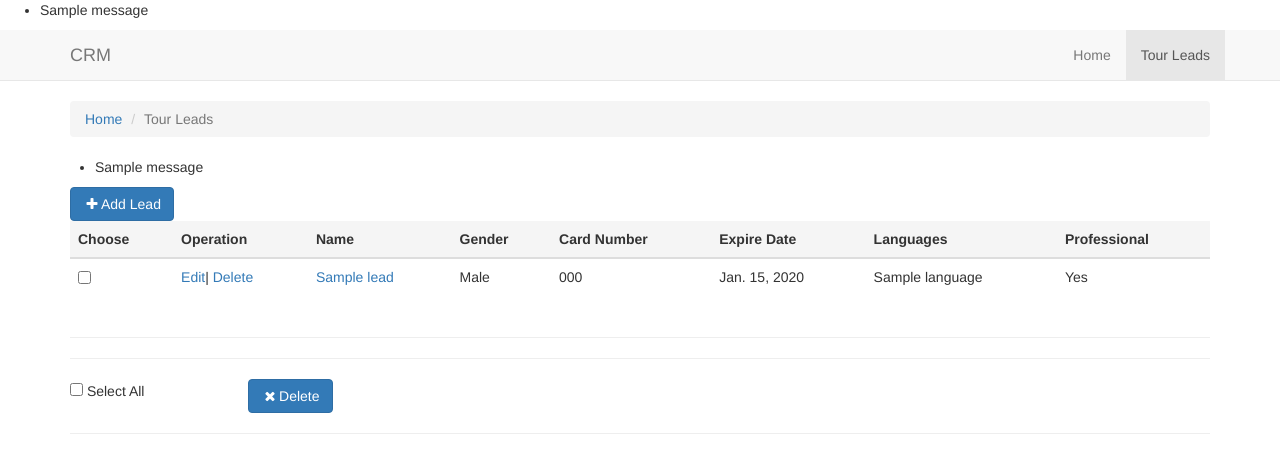
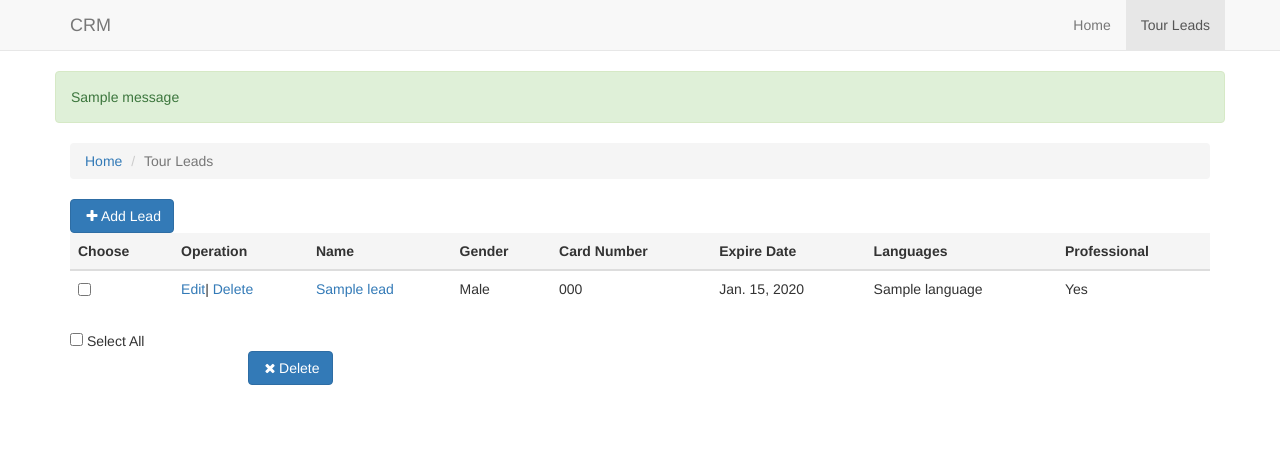
Before and after one commit to LifeForDev/ch_3, a Django app: page /leads/ in a window 1280 px wide. Shown: the top 473 px of the page. Run offline with Django 3.2, Linux system fonts and the light colour scheme; tables that the repository leaves empty hold one stand-in row (values such as "Sample post"); one stand-in notice (Sample message) is shown; some libraries are stand-ins or nearby versions.

Commit message:
messages

```diff
--- a/project/leads/forms.py
+++ b/project/leads/forms.py
@@ -99,6 +99,8 @@ LanguageFormset = inlineformset_factory(
     Language,
     form=LanguageForm,
     formset=RequiredFirstFormSet,
-    extra=1,
+    validate_min=1,
+    min_num=1,
+    extra=0,
     can_delete=True
 )
--- a/project/leads/models.py
+++ b/project/leads/models.py
@@ -43,12 +43,6 @@ class Lead(models.Model):
             max_length=3, choices=PROFESSIONAL_CHOICES, default='N')
     slug = models.SlugField(max_length=40, unique=True)
 
-    def __unicode__(self):
-        return self.name
-
-    class Meta:
-        ordering = ['-pk']
-
     def get_absolute_url(self):
         return reverse('leads:detail', kwargs={'slug': self.slug})
 
@@ -56,9 +50,28 @@ class Lead(models.Model):
         if bool(self.card_number) != bool(self.expiry_date):
             raise ValidationError(_('Check please Card number or Expiry Date'))
 
+    def __unicode__(self):
+        return self.name
 
+    class Meta:
+        ordering = ['-pk']
+
+
+class Language(models.Model):
+    name = models.CharField(max_length=120)
+    lead = models.ForeignKey(Lead, related_name='languages',
+                             on_delete=models.CASCADE)
+
+    def __unicode__(self):
+        return self.name
+
+
+# SIGNALS for create Unique Slug
 def create_slug(instance, new_slug=None):
-    slug = slugify(instance.name)
+    if instance.name not in ['create', 'delete']:
+        slug = slugify(instance.name)
+    else:
+        slug = slugify('unknown')
     if new_slug is not None:
         slug = new_slug
     qs = Lead.objects.filter(slug=slug).order_by('-pk')
@@ -75,12 +88,3 @@ def pre_save_post_receiver(sender, instance, *args, **kwargs):
 
 
 pre_save.connect(pre_save_post_receiver, sender=Lead)
-
-
-class Language(models.Model):
-    name = models.CharField(max_length=120)
-    lead = models.ForeignKey(Lead, related_name='languages',
-                             on_delete=models.CASCADE)
-
-    def __unicode__(self):
-        return self.name
--- a/project/leads/static/js/delete.js
+++ b/project/leads/static/js/delete.js
@@ -5,19 +5,27 @@ function selectAll(event) {
     });
 }
 
-$('#deleteForm').submit(function() {
-    alert('hello');
-});
+function deletePatch(event) {
+    event.preventDefault();
+    var ids = [];
+    $('.check-selected:checked').each(function() {
+       ids.push($(this).val());
+    });
 
-// function delete-leads() {
-//     var ids = [];
-//     $('.check-selected:checked').each(function() {
-//        ids.push($(this).data('id'));
-//     });
-//     alert(ids);
-// }
+    if (ids.length === 0) {
+        return false;
+    } else {
+        if (confirm('Are you sure to delete this Lead(s)?')) {
+            $('#deleteForm_ids').val(ids);
+            $('#deleteForm').submit();
+        }
+    }
+}
 
-// $('#deleteForm').submit(function() {
-//   alert('Handler for .submit() called.');
-//   return false;
-// });
+function deleteLead(event, id) {
+    event.preventDefault();
+    if (confirm('Are you sure to delete this Lead(s)?')) {
+        $('#deleteForm_ids').val(id);
+        $('#deleteForm').submit();
+    }
+}
--- a/project/leads/static/js/form.js
+++ b/project/leads/static/js/form.js
@@ -21,7 +21,7 @@ function addForm(type) {
 
 function removeForm(type, elem) {
     var elem_id = elem.data('id');
-    $('#id_'+type+'-'+elem_id+'-DELETE').val("1");
+    $('#id_' + type + '-' + elem_id + '-DELETE').val("1");
     elem.hide();
 }
 
@@ -34,8 +34,8 @@ $(document).ready(function() {
         }
     })
 
-    first_button = $('#languages > .form-group').first();
-    remove_button = $('#languages > .form-group').slice(1)
+    first_button = $('#languages .form-group').first();
+    remove_button = $('#languages .form-group').slice(1)
     remove_button.find('label').html('');
     remove_button
         .find('.btn')
--- a/project/leads/templates/leads.html
+++ b/project/leads/templates/leads.html
@@ -16,7 +16,6 @@
         <link rel="stylesheet" type="text/css" href="{% static "css/style.css" %}">
     </head>
     <body>
-        {% include "leads/messages_display.html" %}
         <div class="navbar navbar-default navbar-static-top">
             <div class="container">
                 <div class="navbar-header">
@@ -40,8 +39,12 @@
                 </div>
             </div>
         </div>
-
-        {% block content %}{% endblock content %}
+        <div class="section">
+            <div class="container">
+                {% include "leads/messages_display.html" %}
+                {% block content %}{% endblock content %}
+            </div>
+        </div>
 
         <script type="text/javascript" src="http://cdnjs.cloudflare.com/ajax/libs/jquery/2.0.3/jquery.min.js"></script>
         <script src="//code.jquery.com/ui/1.11.4/jquery-ui.js"></script>
--- a/project/leads/templates/leads/list.html
+++ b/project/leads/templates/leads/list.html
@@ -2,8 +2,6 @@
 {% load static %}
 
 {% block content %}
-    <div class="section">
-        <div class="container">
     <div class="row">
         <div class="col-md-12">
             <ul class="breadcrumb">
@@ -15,27 +13,12 @@
         </div>
     </div>
     <div class="row">
-                {% if messages %}
-                    <ul class="meesages">
-                        {% for message in messages %}
-                            <li {% if message.tags %}class="{{ message.tags }}"{% endif %}>
-                                {% if 'html_tag' in message.tags %}
-                                    {{ message|safe }}
-                                {% else %}
-                                    {{ message }}
-                                {% endif %}
-                            </li>
-                        {% endfor %}
-                    </ul>
-                {% endif %}
         <div class="col-md-12">
             <a href="{% url 'leads:create' %}" class="btn btn-primary"><i class="fa fa-plus fa-fw"></i>Add Lead</a>
         </div>
     </div>
     <div class="row">
         <div class="col-md-12">
-                    <form method="POST" action="#">
-                    {% csrf_token %}
             <table class="table">
                 <thead>
                     <tr class="active">
@@ -57,7 +40,7 @@
                         </td>
                         <td>
                             <a href="{{ object.get_absolute_url }}edit/">Edit</a>|
-                                    <a href="{{ object.get_absolute_url }}delete/" class="object-delete" data-url="#" >Delete</a>
+                            <a href="#" onclick="deleteLead(event, {{ object.pk }})" class="object-delete" data-url="#" >Delete</a>
                         </td>
                         <td>
                             {% if object.name %}
@@ -95,25 +78,23 @@
                         </td>
                     </tr>
             {% empty %}
-                                No leads.
+                <p>No leads is available</p>
             {% endfor %}
                 </tbody>
             </table>
         </div>
     </div>
-            <hr>
-            <hr>
     <div class="row">
         <div class="col-md-3 ">
             <input type="checkbox" class="select-all" onclick="selectAll(event)"> Select All
-                    <form method="POST" action="" id="deleteForm">
-                        <input type="hidden" name="ids" value="">
-                        <button class="btn btn-primary pull-right" id="btnListDelete">
+            <form method="POST" action="{% url 'leads:delete' %}" id="deleteForm">
+            {% csrf_token %}
+                <input type="hidden" id="deleteForm_ids" name="ids" value="">
+                <button onclick="deletePatch(event);" type="submit" class="btn btn-primary pull-right">
                     <i class="fa fa-remove fa-fw "></i>Delete
                 </button>
             </form>
         </div>
-                </form>
         <div class="col-md-9 ">
             {% if is_paginated %}
             <ul class="pagination pull-right ">
@@ -136,17 +117,6 @@
             {% endif %}
         </div>
     </div>
-        </div>
-    </div>
-    <div class="section">
-        <div class="container">
-            <div class="row">
-                <div class="col-md-12">
-                    <hr>
-                </div>
-            </div>
-        </div>
-    </div>
 {% endblock %}
 {% block local_js %}
     <script type="text/javascript" src="{% static 'js/delete.js' %}"></script>
--- a/project/leads/templates/leads/messages_display.html
+++ b/project/leads/templates/leads/messages_display.html
@@ -1,13 +1,15 @@
 {% if messages %}
-    <ul class="meesages">
+    <div class="meesages row">
         {% for message in messages %}
-            <li {% if message.tags %}class="{{ message.tags }}"{% endif %}>
-                {% if 'html_tag' in message.tags %}
-                    {{ message|safe }}
+            <div class="alert
+            {% if message.tags %}
+                {% if message.tags == 'error' %}alert-warning
                 {% else %}
+                    alert-{{ message.tags }}
+                {% endif %}
+            {% endif %}">
                     {{ message }}
-                {% endif %}
-            </li>
+            </div>
         {% endfor %}
-    </ul>
+    </div>
 {% endif %}
--- a/project/leads/urls.py
+++ b/project/leads/urls.py
@@ -15,12 +15,13 @@ Including another URLconf
 """
 from django.conf.urls import url
 
-from .views import LeadCreateView, LeadDetailView, LeadListView, LeadUpdateView, LeadDeleteView
+from .views import (LeadCreateView, LeadDetailView, LeadListView,
+                    LeadUpdateView, LeadDeleteView)
 
 urlpatterns = [
     url(r'^$', LeadListView.as_view(), name='list'),
     url(r'^create/$', LeadCreateView.as_view(), name='create'),
+    url(r'^delete/$', LeadDeleteView.as_view(), name='delete'),
     url(r'^(?P<slug>[\w-]+)/edit/$', LeadUpdateView.as_view(), name='edit'),
     url(r'^(?P<slug>[\w-]+)/$', LeadDetailView.as_view(), name='detail'),
-    url(r'^(?P<slug>[\w-]+)/delete/$', LeadDeleteView.as_view(), name='delete'),
 ]
--- a/project/leads/views.py
+++ b/project/leads/views.py
@@ -1,9 +1,11 @@
 from django.core.urlresolvers import reverse_lazy, reverse
-from django.views.generic import CreateView, DetailView, ListView, UpdateView, RedirectView
+from django.views.generic import (
+    CreateView, DetailView, ListView,
+    UpdateView, RedirectView
+)
 from django.utils.translation import ugettext_lazy as _
 from django.contrib import messages
 from django.shortcuts import redirect
-from django.http import HttpResponse
 
 from .forms import LeadForm, LanguageFormset
 from .models import Lead
@@ -26,11 +28,11 @@ class LeadCreateView(CreateView):
             self.object = form.save()
             formset.instance = self.object
             formset.save()
+            messages.success(self.request, _('Lead successfully created!'))
             return redirect(reverse('leads:list'))
-
-    def save(self, *args, **kwargs):
-        messages.success(_('Successfully created!'))
-        super(LeadCreateView, self).save(*args, **kwargs)
+        else:
+            messages.error(self.request, _('Pls fill the languages'))
+            return self.form_invalid(form)
 
 
 class LeadDetailView(DetailView):
@@ -43,7 +45,6 @@ class LeadUpdateView(UpdateView):
     template_name = 'leads/form.html'
     form_class = LeadForm
     success_url = reverse_lazy('leads:list')
-    success_message = _('Successfully updated!')
 
     def get_context_data(self, *args, **kwargs):
         context = super(LeadUpdateView, self).get_context_data(*args, **kwargs)
@@ -57,9 +58,11 @@ class LeadUpdateView(UpdateView):
             self.object = form.save()
             formset.instance = self.object
             formset.save()
+            messages.success(self.request, _('Lead successfully updated!'))
             return redirect(reverse('leads:list'))
         else:
-            return redirect(reverse('leads:list'))
+            messages.error(self.request, _('Pls fill the languages'))
+            return self.form_invalid(form)
 
 
 class LeadListView(ListView):
@@ -71,9 +74,10 @@ class LeadListView(ListView):
 class LeadDeleteView(RedirectView):
     url = reverse_lazy('leads:list')
 
-    def get(self, request, slug, *args, **kwargs):
-        obj = Lead.objects.get(slug=slug)
-        if obj:
-            obj.delete()
-
-        return super(LeadDeleteView, self).get(request, *args, **kwargs)
+    def post(self, request, *args, **kwargs):
+        delete_leads = request.POST.get('ids').split(',')
+        if delete_leads:
+            queryset = Lead.objects.filter(id__in=delete_leads)
+            queryset.delete()
+            messages.success(self.request, _('Successfully deleted!'))
+        return super(LeadDeleteView, self).post(request, *args, **kwargs)
```
Also changed, not shown: project/leads/templates/leads/form.html (+5 -8 lines). Lines whose indentation alone changed are shown as unchanged.
